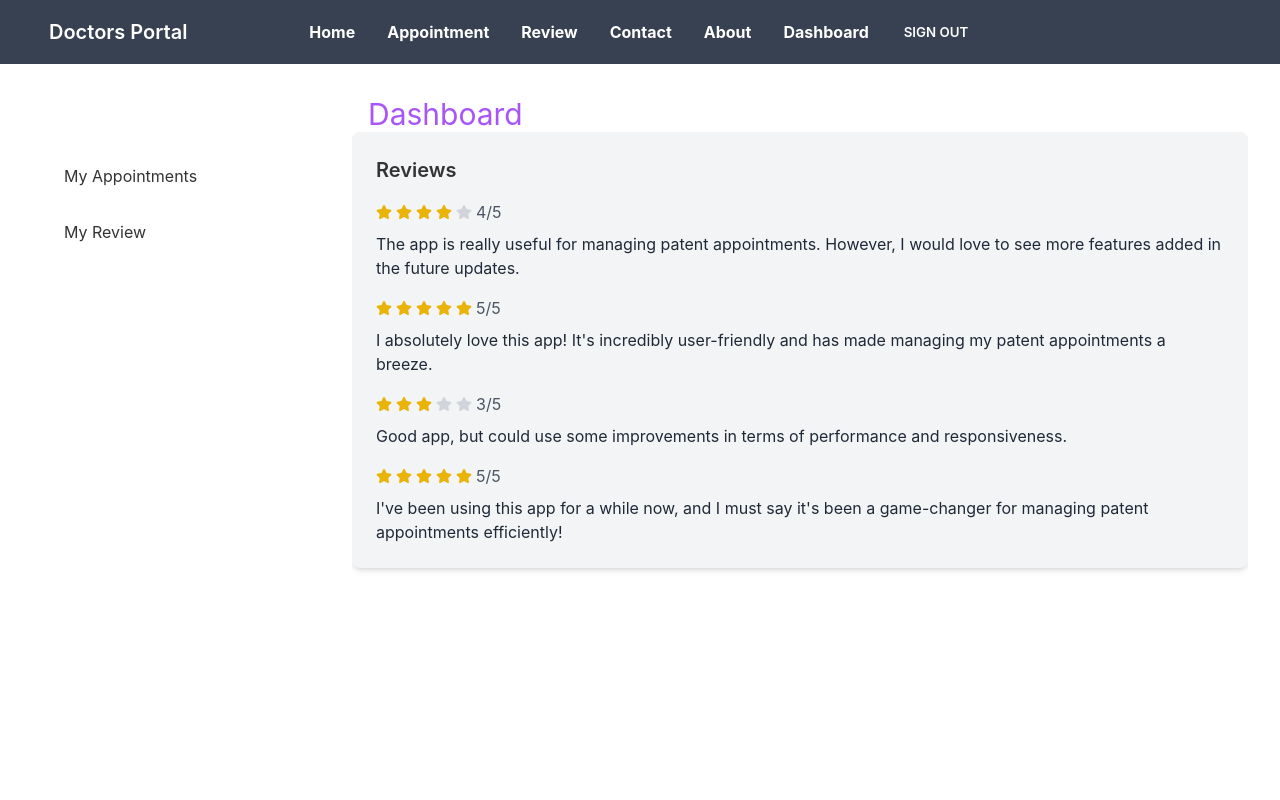
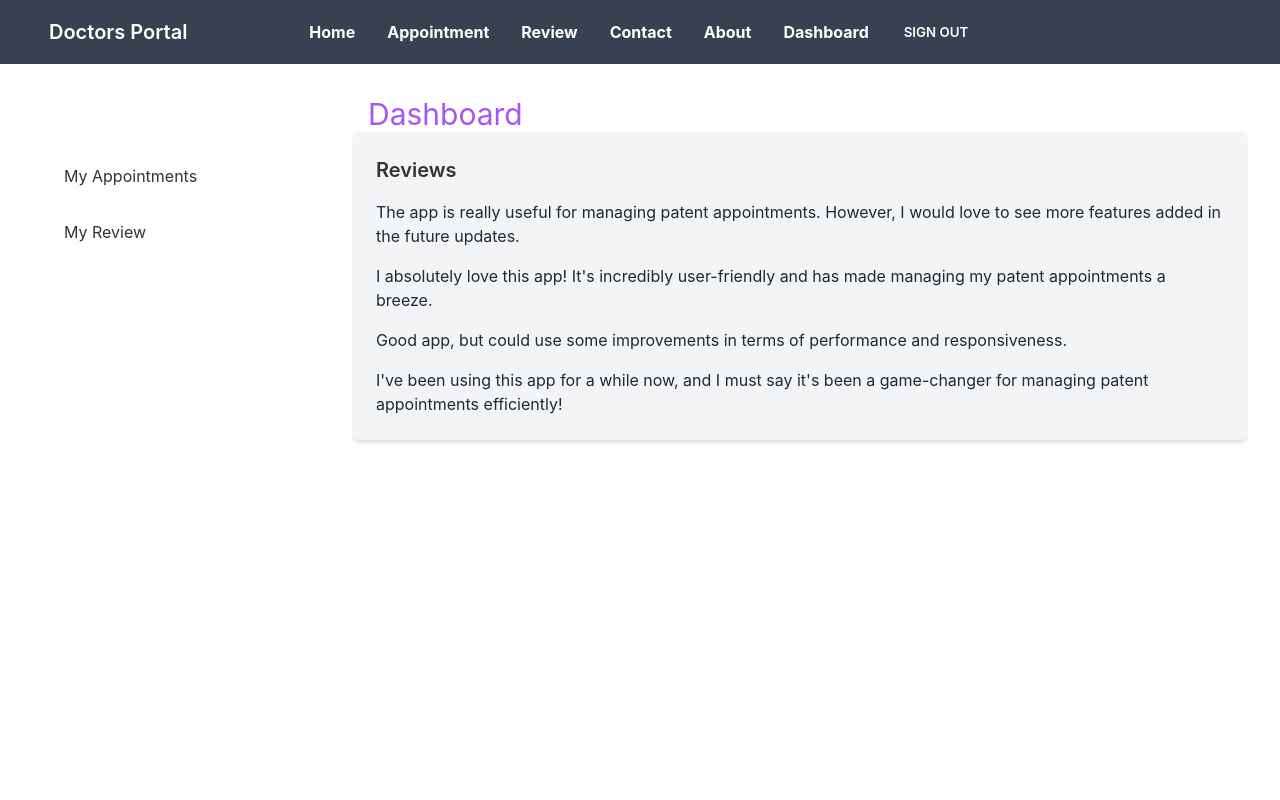
Before and after one commit to Mohidul10587/doctors-portal, a React (Create React App) app: page /dashboard/myReview in a window 1280 px wide. Shown: the top 800 px of the page. Built offline with nearby package versions, Linux system fonts and the light colour scheme; no server answers; sample sign-in values are in the browser's storage.

Commit message:
Solve the issue

```diff
--- a/src/Pages/Dashboard/MyReview.js
+++ b/src/Pages/Dashboard/MyReview.js
@@ -1,5 +1,4 @@
 import React from "react";
-import { FaStar } from "react-icons/fa";
 
 const MyReview = () => {
   return (
@@ -8,14 +7,6 @@ const MyReview = () => {
 
       {/* Review 1 */}
       <div className="mb-4">
-        <div className="flex items-center mb-2">
-          <FaStar className="text-yellow-500 mr-1" />
-          <FaStar className="text-yellow-500 mr-1" />
-          <FaStar className="text-yellow-500 mr-1" />
-          <FaStar className="text-yellow-500 mr-1" />
-          <FaStar className="text-gray-300 mr-1" />
-          <span className="text-gray-600">4/5</span>
-        </div>
         <p className="text-gray-800">
           The app is really useful for managing patent appointments. However, I
           would love to see more features added in the future updates.
@@ -24,14 +15,6 @@ const MyReview = () => {
 
       {/* Review 2 */}
       <div className="mb-4">
-        <div className="flex items-center mb-2">
-          <FaStar className="text-yellow-500 mr-1" />
-          <FaStar className="text-yellow-500 mr-1" />
-          <FaStar className="text-yellow-500 mr-1" />
-          <FaStar className="text-yellow-500 mr-1" />
-          <FaStar className="text-yellow-500 mr-1" />
-          <span className="text-gray-600">5/5</span>
-        </div>
         <p className="text-gray-800">
           I absolutely love this app! It's incredibly user-friendly and has made
           managing my patent appointments a breeze.
@@ -40,14 +23,6 @@ const MyReview = () => {
 
       {/* Review 3 */}
       <div className="mb-4">
-        <div className="flex items-center mb-2">
-          <FaStar className="text-yellow-500 mr-1" />
-          <FaStar className="text-yellow-500 mr-1" />
-          <FaStar className="text-yellow-500 mr-1" />
-          <FaStar className="text-gray-300 mr-1" />
-          <FaStar className="text-gray-300 mr-1" />
-          <span className="text-gray-600">3/5</span>
-        </div>
         <p className="text-gray-800">
           Good app, but could use some improvements in terms of performance and
           responsiveness.
@@ -56,14 +31,6 @@ const MyReview = () => {
 
       {/* Review 4 */}
       <div>
-        <div className="flex items-center mb-2">
-          <FaStar className="text-yellow-500 mr-1" />
-          <FaStar className="text-yellow-500 mr-1" />
-          <FaStar className="text-yellow-500 mr-1" />
-          <FaStar className="text-yellow-500 mr-1" />
-          <FaStar className="text-yellow-500 mr-1" />
-          <span className="text-gray-600">5/5</span>
-        </div>
         <p className="text-gray-800">
           I've been using this app for a while now, and I must say it's been a
           game-changer for managing patent appointments efficiently!
```
